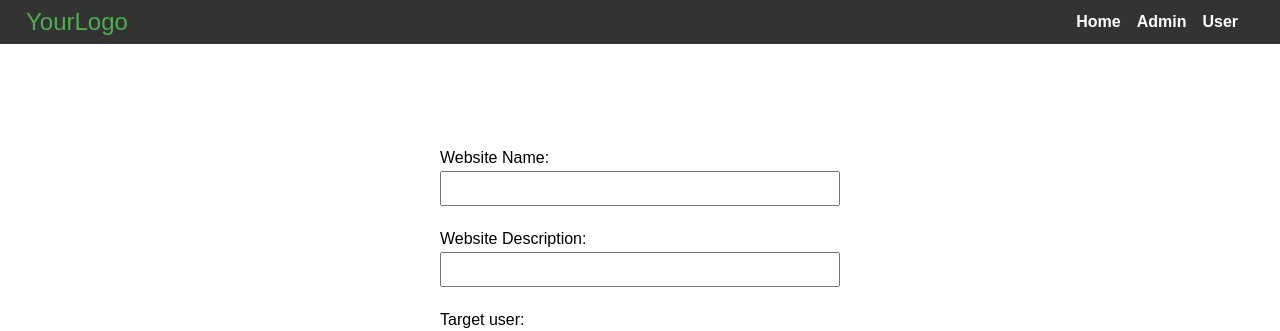
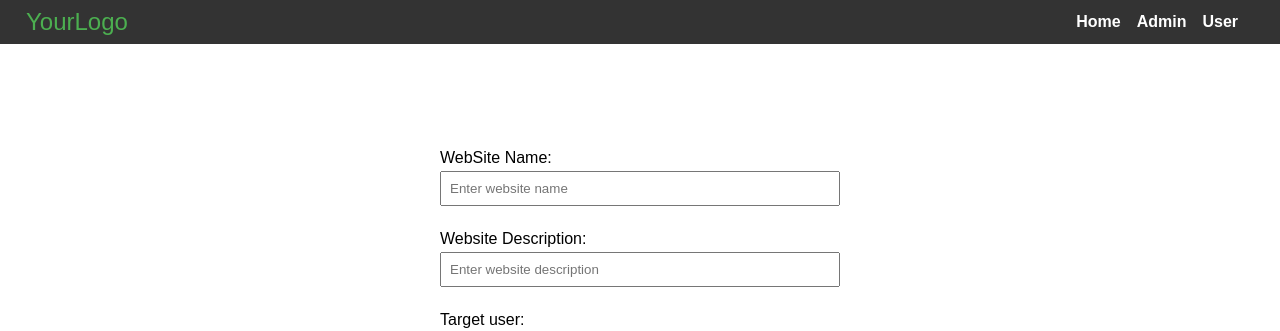
Before and after one commit to mohammedyosef761/front-end-openAi-test, a React (Vite) app: page /admin in a window 1280 px wide. Shown: the top 331 px of the page. Built offline with nearby package versions, Linux system fonts and the light colour scheme; no server answers.

Commit message:
make a generic input and enhanve the code

```diff
--- a/src/components/faq-questions/FAQItem.css
+++ b/src/components/faq-questions/FAQItem.css
@@ -1,3 +1,4 @@
+@import "../../style/variable.css";
 .faq-item {
     margin-bottom: 1rem;
     cursor: pointer;
@@ -9,7 +10,7 @@
   }
 
   .faq-item:hover {
-    background-color: #f9f9f9;
+    background-color: var(--faqItem-backGround);
   }
 
   .question {
@@ -18,9 +19,9 @@
 
   .answer {
     margin-top: 0.5rem;
-    color: #555;
+    color:var(--third-color);
   }
 
   .open {
-    background-color: #f9f9f9;
+    background-color: var(--faqItem-backGround);
   }
--- a/src/components/footer/Footer.css
+++ b/src/components/footer/Footer.css
@@ -13,10 +13,7 @@
     max-width: 1200px;
     margin: 0 auto;
   }
-/*
-  .footer-section {
-    width: 45%;
-  } */
+
 
   .footer-section h3 {
     font-size: 1.5rem;
@@ -42,15 +39,15 @@
   .footer-bottom {
     margin-top: 1rem;
     text-align: center;
-    color: #ccc; /* Light text color */
+    color: #ccc;
   }
 
   .footer-bottom a {
-    color: var(--primary-color); /* Accent color for links */
+    color: var(--primary-color);
     text-decoration: none;
     transition: color 0.3s;
   }
 
   .footer-bottom a:hover {
-    color: var(--primary-color); /* Hover color for links */
+    color: var(--primary-color);
   }
--- /dev/null
+++ b/src/components/genericInput/Input.tsx
@@ -0,0 +1,38 @@
+import React from "react";
+import {
+  UseFormRegister,
+  FieldValues,
+  DeepMap,
+  FieldError,
+} from "react-hook-form";
+import "../../style/form.css";
+
+interface GenericInputProps<T extends FieldValues> {
+  name: string;
+  title: string;
+  register: UseFormRegister<T>;
+  errors: DeepMap<T, FieldError>;
+  validationRules?: Record<string, any>;
+  inputProps?: React.InputHTMLAttributes<HTMLInputElement>;
+}
+
+const GenericInput: React.FC<GenericInputProps<any>> = ({
+  name,
+  title,
+  register,
+  errors,
+  validationRules = {},
+  inputProps = {},
+}) => {
+  return (
+    <>
+      <div className="form-group">
+        <label htmlFor={name as string}>{title}:</label>
+        <input {...register(name, { ...validationRules })} {...inputProps} />
+        {errors?.[name] && <p className="error">{errors[name]?.message}</p>}
+      </div>
+    </>
+  );
+};
+
+export default GenericInput;
--- a/src/constants/index.ts
+++ b/src/constants/index.ts
@@ -11,3 +11,8 @@ export const cashData = {
 export const cookieKey = {
   userId: "user_id",
 };
+
+export const alertMessages = {
+  succes: "your information is saved",
+  faild: "faild to save your information",
+};
--- a/src/pages/admin/Admin.tsx
+++ b/src/pages/admin/Admin.tsx
@@ -12,11 +12,10 @@ const Admin: React.FC = () => {
   const cookies = new Cookies();
 
   const { data: usersData } = useGetData(cashData.users, endPoint.user);
-  const { mutate, isLoading, isError, isSuccess, data } = useMutaionPostData(
+  const { mutate, isLoading, isError, isSuccess } = useMutaionPostData(
     endPoint.webSite
   );
   const submitForm: SubmitHandler<FormInput> = async (formData) => {
-    console.log("userId here", formData);
     cookies.set(cookieKey.userId, +formData?.targetUser);
     mutate(formData);
   };
--- a/src/pages/users/Users.tsx
+++ b/src/pages/users/Users.tsx
@@ -11,7 +11,6 @@ const Users: React.FC = () => {
     endPoint.user
   );
   const submitForm: SubmitHandler<FormUserInput> = async (formData) => {
-    console.log("formData", formData);
     mutate(formData);
   };
 
--- a/src/style/variable.css
+++ b/src/style/variable.css
@@ -2,4 +2,6 @@
     --primary-color: #4caf50;
     --secondary-color:#333;
     --font-family: 'Poppins', sans-serif;
+    --faqItem-backGround:#f9f9f9;
+    --third-color:#555
   }
--- a/src/widgets/introdnuction/Introduction.css
+++ b/src/widgets/introdnuction/Introduction.css
@@ -1,3 +1,6 @@
+
+@import "../../style/variable.css";
+
 .introduction {
     background-color: #f5f5f5; /* Light background color */
     padding: 4rem 2rem;
@@ -17,5 +20,5 @@
 
   .introduction p {
     font-size: 1.2rem;
-    color: #555;
+    color:var(--third-color);
   }
--- a/src/widgets/key-point/KeyPoint.css
+++ b/src/widgets/key-point/KeyPoint.css
@@ -1,3 +1,5 @@
+@import "../../style//variable.css";
+
 .key-point {
     background-color: #fff;
     border: 1px solid #d7d3d3;
@@ -29,5 +31,5 @@
   }
 
   .key-point-description {
-    color: #555;
+    color:var(--third-color);
   }
--- a/src/widgets/usersForm/UsersForm.tsx
+++ b/src/widgets/usersForm/UsersForm.tsx
@@ -2,14 +2,10 @@ import React from "react";
 import { useForm, SubmitHandler } from "react-hook-form";
 import "../../style/form.css";
 
-import {
-  FormInput,
-  FormUserInput,
-  User,
-  UserFormPorps,
-  WebsiteFormProps,
-} from "../../types";
+import { FormUserInput, UserFormPorps } from "../../types";
 import Spinner from "../../components/spinner/Spinner";
+import GenericInput from "../../components/genericInput/Input";
+import { alertMessages } from "../../constants";
 
 const UsersForm: React.FC<UserFormPorps> = ({
   onSubmit,
@@ -29,21 +25,23 @@ const UsersForm: React.FC<UserFormPorps> = ({
 
   return (
     <form className="parent-form " onSubmit={handleSubmit(handleFormSubmit)}>
-      <div className="form-group">
-        <label htmlFor="name">User Name:</label>
-        <input {...register("name", { required: "user name is required" })} />
-        {errors.name && <p className="error">{errors.name.message}</p>}
-      </div>
+      <GenericInput
+        name={"name"}
+        title="user name"
+        register={register}
+        errors={errors}
+        validationRules={{ required: "Name is required" }}
+        inputProps={{ placeholder: "Enter username" }}
+      />
 
-      <div className="form-group">
-        <label htmlFor="password">password:</label>
-        <input
-          {...register("password", {
-            required: "password is required",
-          })}
-        />
-        {errors.password && <p className="error">{errors.password.message}</p>}
-      </div>
+      <GenericInput
+        name={"password"}
+        title="password"
+        register={register}
+        errors={errors}
+        validationRules={{ required: "Password is required" }}
+        inputProps={{ type: "password", placeholder: "Enter password" }}
+      />
 
       {isLoading ? (
         <Spinner show={isLoading} />
@@ -53,13 +51,11 @@ const UsersForm: React.FC<UserFormPorps> = ({
 
       {isSuccess && (
         <p style={{ color: "green", marginTop: "10px" }}>
-          your information is saved
+          {alertMessages.succes}
         </p>
       )}
       {isError && (
-        <p style={{ color: "red", marginTop: "10px" }}>
-          faild to save your information
-        </p>
+        <p style={{ color: "red", marginTop: "10px" }}>{alertMessages.faild}</p>
       )}
     </form>
   );
--- a/src/widgets/websiteForm/WebsiteForm.tsx
+++ b/src/widgets/websiteForm/WebsiteForm.tsx
@@ -5,6 +5,8 @@ import "../../style/form.css";
 
 import { FormInput, User, WebsiteFormProps } from "../../types";
 import Spinner from "../../components/spinner/Spinner";
+import GenericInput from "../../components/genericInput/Input";
+import { alertMessages } from "../../constants";
 
 const WebsiteForm: React.FC<WebsiteFormProps> = ({
   onSubmit,
@@ -25,27 +27,23 @@ const WebsiteForm: React.FC<WebsiteFormProps> = ({
 
   return (
     <form className="parent-form" onSubmit={handleSubmit(handleFormSubmit)}>
-      <div className="form-group">
-        <label htmlFor="websiteName">Website Name:</label>
-        <input
-          {...register("websiteName", { required: "Website Name is required" })}
-        />
-        {errors.websiteName && (
-          <p className="error">{errors.websiteName.message}</p>
-        )}
-      </div>
+      <GenericInput
+        name={"websiteName"}
+        title="WebSite Name"
+        register={register}
+        errors={errors}
+        validationRules={{ required: "WebSite Name is required" }}
+        inputProps={{ placeholder: "Enter website name" }}
+      />
 
-      <div className="form-group">
-        <label htmlFor="websiteDescription">Website Description:</label>
-        <input
-          {...register("websiteDescription", {
-            required: "Website Description is required",
-          })}
-        />
-        {errors.websiteDescription && (
-          <p className="error">{errors.websiteDescription.message}</p>
-        )}
-      </div>
+      <GenericInput
+        name={"websiteDescription"}
+        title="Website Description"
+        register={register}
+        errors={errors}
+        validationRules={{ required: "WebSite Desciption is required" }}
+        inputProps={{ placeholder: "Enter website description" }}
+      />
 
       <div className="form-group">
         <label htmlFor="targetUser">Target user:</label>
@@ -54,7 +52,6 @@ const WebsiteForm: React.FC<WebsiteFormProps> = ({
             required: "please select a target user",
           })}
         >
-          <option selected></option>
           {data &&
             data?.length > 0 &&
             data?.map((item: User) => {
@@ -64,6 +61,7 @@ const WebsiteForm: React.FC<WebsiteFormProps> = ({
                 </option>
               );
             })}
+          <option selected></option>
         </select>
         {errors.targetUser && (
           <p className="error">{errors.targetUser.message}</p>
@@ -77,13 +75,11 @@ const WebsiteForm: React.FC<WebsiteFormProps> = ({
 
       {isSuccess && (
         <p style={{ color: "green", marginTop: "10px" }}>
-          your information is saved
+          {alertMessages.succes}
         </p>
       )}
       {isError && (
-        <p style={{ color: "red", marginTop: "10px" }}>
-          faild to save your information
-        </p>
+        <p style={{ color: "red", marginTop: "10px" }}>{alertMessages.faild}</p>
       )}
     </form>
   );
```
